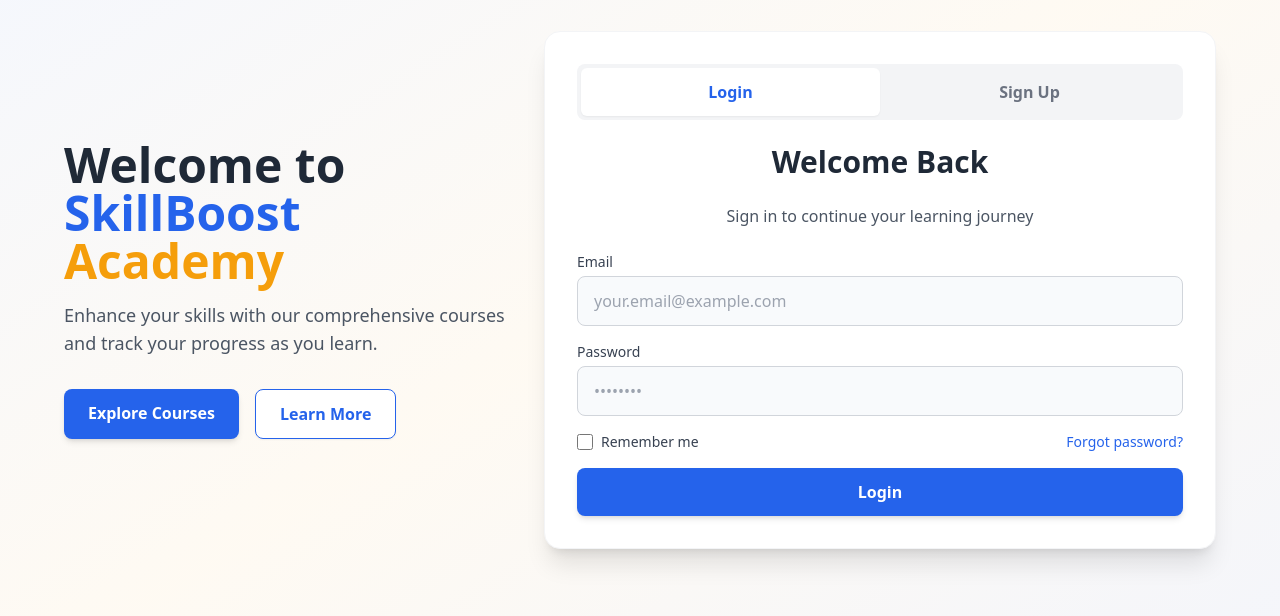
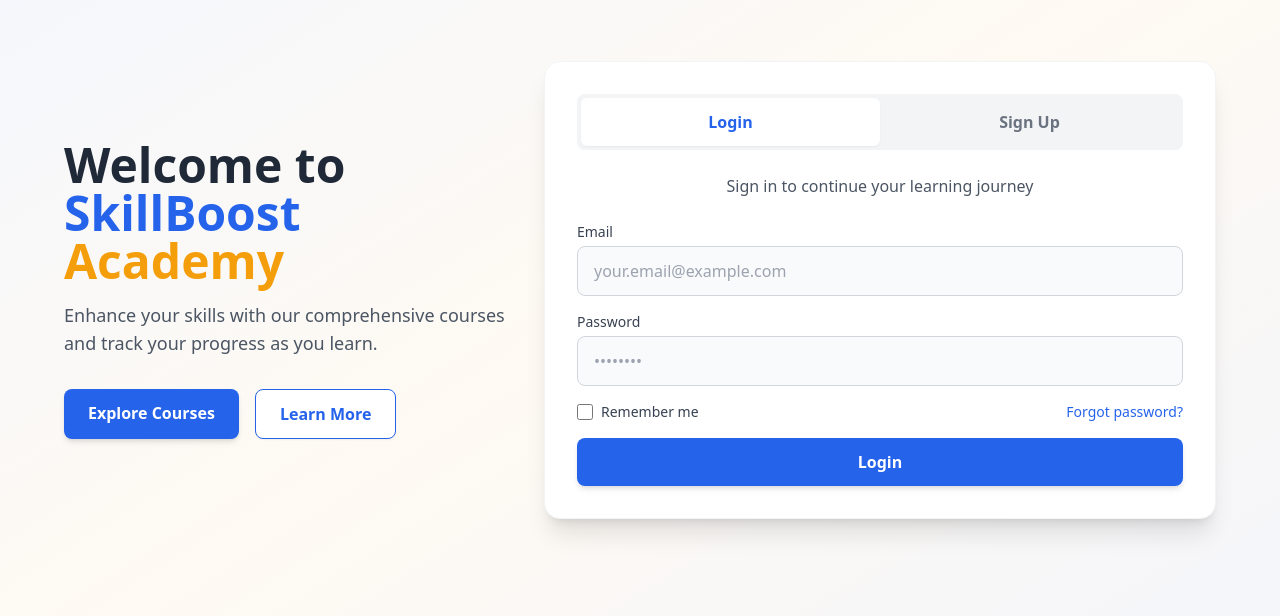
Before and after one commit to Nipun65/training-app, a Next.js app in the folder frontend/: page / in a window 1280 px wide. Shown: the part 110-726 px from the top of the page. Built offline with nearby package versions, Linux system fonts and the light colour scheme.

Commit message:
removed text

```diff
--- a/frontend/src/pages/index.tsx
+++ b/frontend/src/pages/index.tsx
@@ -120,7 +120,6 @@ const AuthTabs = () => {
 
             {activeTab === 'login' && (
                 <div className="space-y-6 animate-fadeIn">
-                    <h2 className='text-3xl font-bold text-gray-800 text-center'>Welcome Back</h2>
                     <p className="text-gray-600 text-center">Sign in to continue your learning journey</p>
                     <form className="space-y-4" onSubmit={(e) => {
                         e.preventDefault();
```
